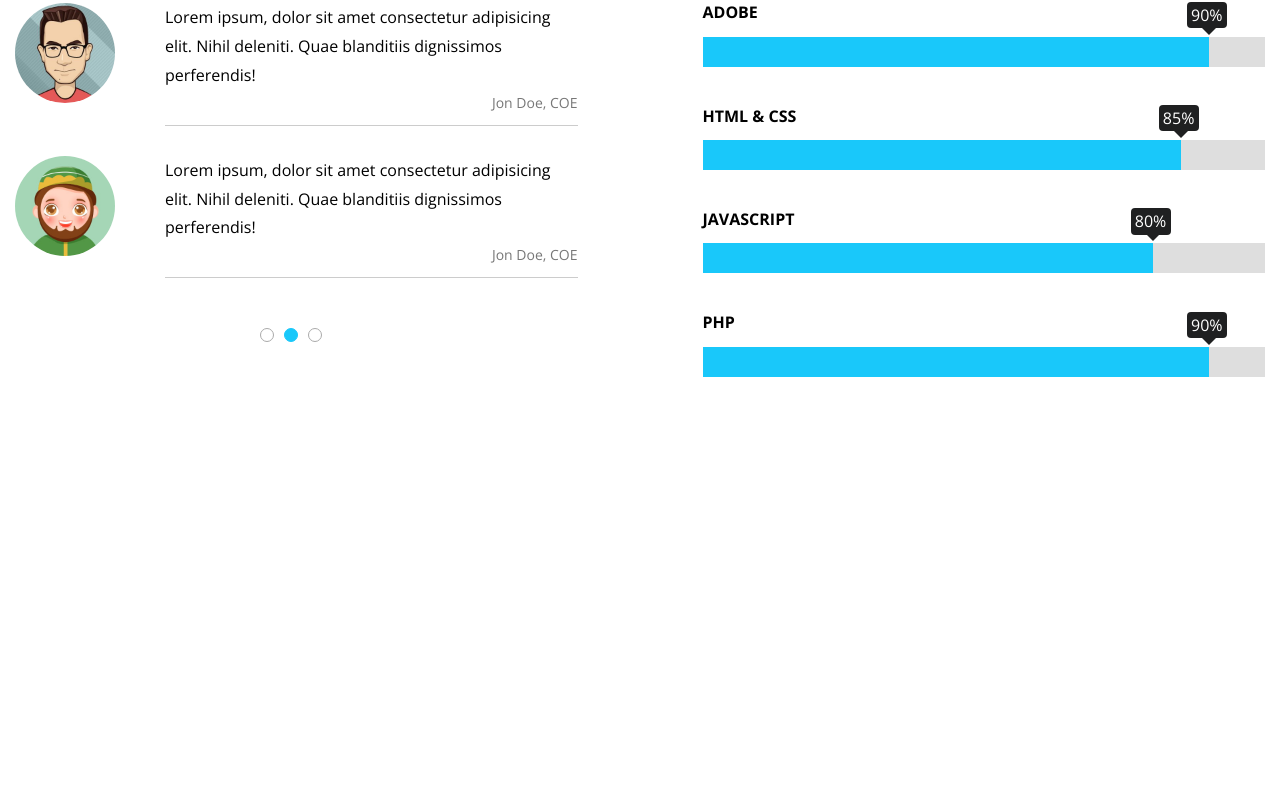
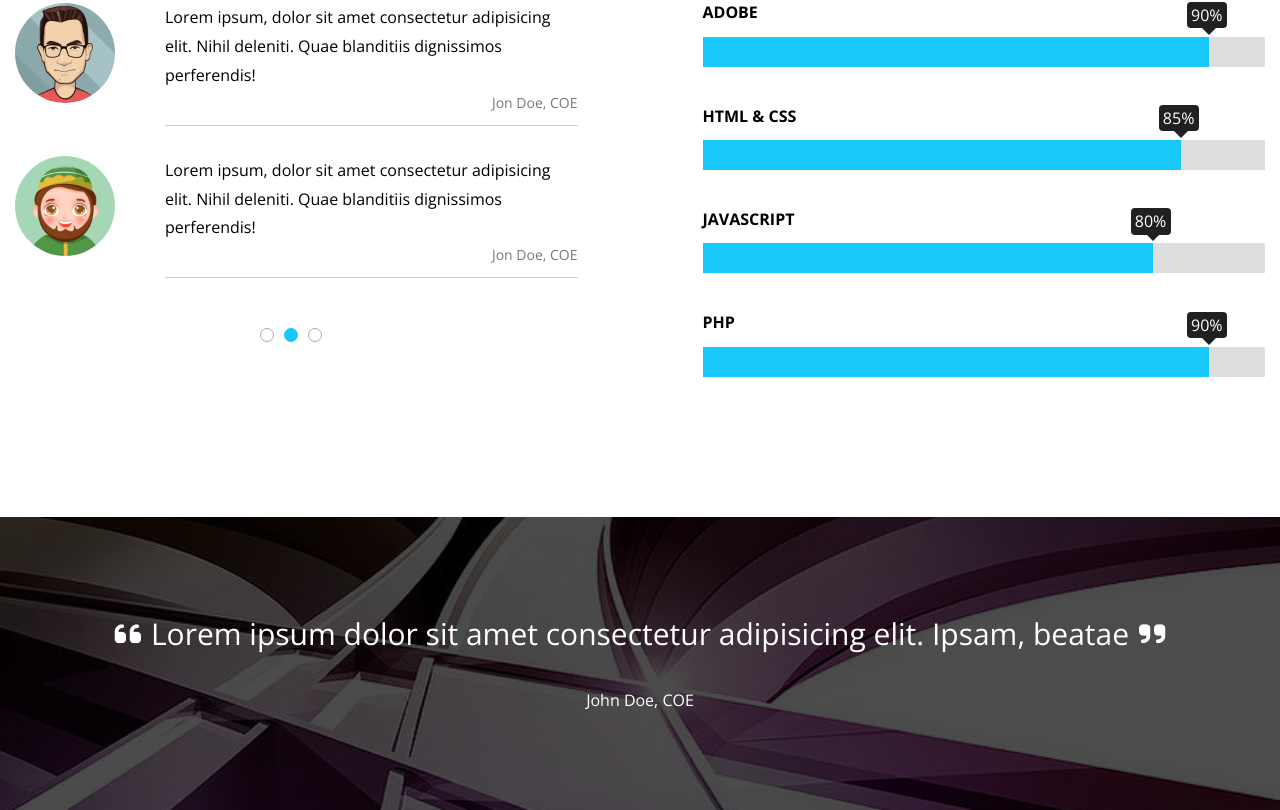
Before and after one commit to Shabanaly/kasper_template, a plain HTML site: page index.html in a window 1280 px wide. Shown: the part 5234-6044 px from the top of the page. Before the commit the page ends 5751 px from the top, so only its background shows below. Drawn offline with nearby package versions, Linux system fonts and the light colour scheme.

Commit message:
end quote

```diff
--- a/css/style.css
+++ b/css/style.css
@@ -16,7 +16,24 @@
 }
 html {
   scroll-behavior: smooth;
+  scrollbar-width: thin; /* Firefox */
+  scrollbar-color: var(--main-color) var(--transparent-color); /* thumb + track */
 }
+
+/* Chrome, Edge, Safari */
+::-webkit-scrollbar {
+  width: 20px;
+}
+
+::-webkit-scrollbar-track {
+  background: var(--transparent-color);
+}
+
+::-webkit-scrollbar-thumb {
+  background-color: var(--main-color);
+  border-radius: 10px;
+}
+
 body {
   font-family: "Open Sans", sans-serif;
 }
@@ -761,3 +778,52 @@ header nav .form i {
 }
 
 /* End Skills */
+
+/* Start Quote */
+.quote {
+  padding: var(--section-padding) 0;
+  background-image: url(../images/quote.jpg);
+  background-size: cover;
+  position: relative;
+  text-align: center;
+  color: white;
+}
+
+.quote::before {
+  content: "";
+  position: absolute;
+  left: 0;
+  top: 0;
+  width: 100%;
+  height: 100%;
+  background-color: rgb(0 0 0 / 70%);
+}
+
+.quote .container {
+  position: relative;
+}
+
+.quote q {
+  font-size: 30px;
+  margin-bottom: 40px;
+  display: block;
+}
+.quote q::before {
+  content: "\f10d";
+  font-weight: 900;
+  font-size: 30px;
+
+  font-family: "Font Awesome 7 Free";
+  position: relative;
+  right: 10px;
+}
+.quote q::after {
+  content: "\f10e";
+  font-weight: 900;
+  font-size: 30px;
+  font-family: "Font Awesome 7 Free";
+  position: relative;
+  left: 10px;
+}
+
+/* End Quote */
--- a/index.html
+++ b/index.html
@@ -348,5 +348,17 @@
     </div>
 
     <!-- End Skills -->
+
+    <!-- Start Quote -->
+    <div class="quote">
+      <div class="container">
+        <q
+          >Lorem ipsum dolor sit amet consectetur adipisicing elit. Ipsam,
+          beatae</q
+        >
+        <span>John Doe, COE</span>
+      </div>
+    </div>
+    <!-- End Quote -->
   </body>
 </html>
```
